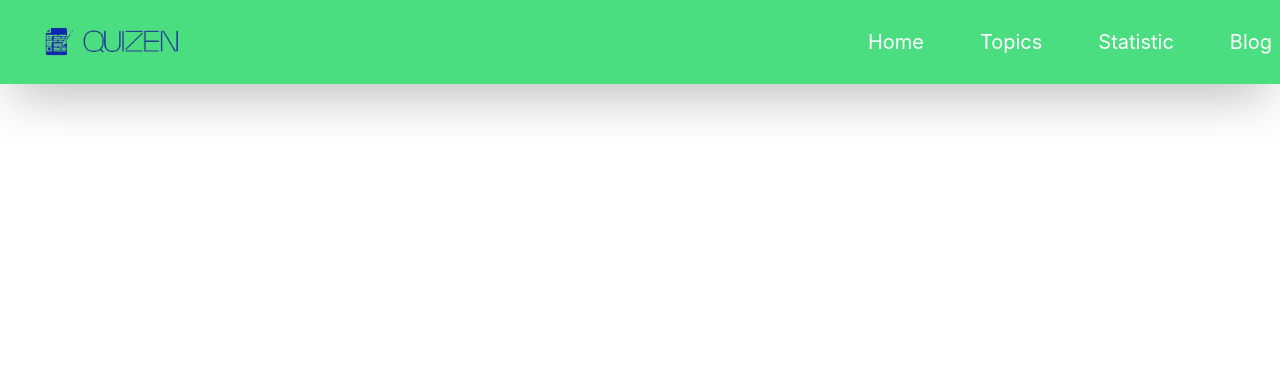
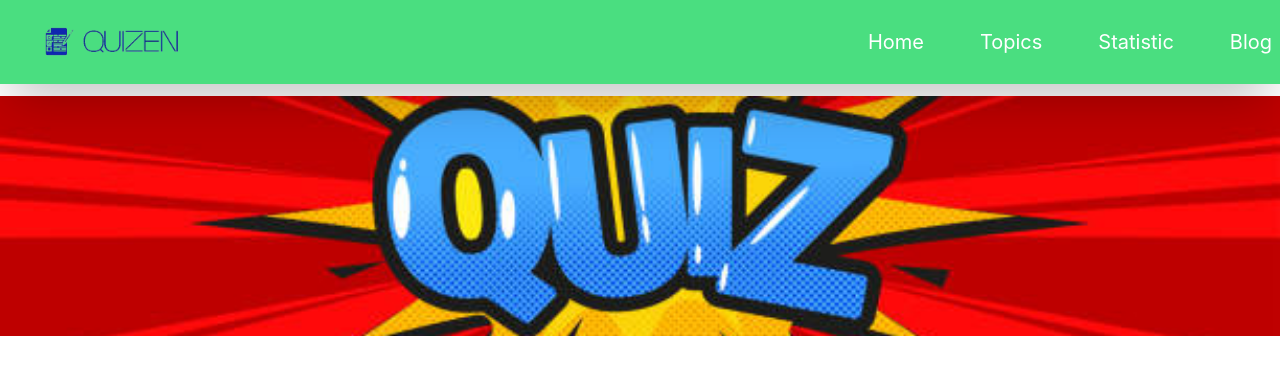
Before and after one commit to Arif-Hossan/quizen, a React (Create React App) app: page / in a window 1280 px wide. Shown: the top 374 px of the page. Built offline with nearby package versions, Linux system fonts and the light colour scheme.

Commit message:
some changes

```diff
--- a/src/App.js
+++ b/src/App.js
@@ -1,15 +1,21 @@
-import logo from './logo.svg';
-import './App.css';
-import Navbar from './components/Navbar/Navbar';
-import { BrowserRouter } from 'react-router-dom';
+import "./App.css";
+import Navbar from "./components/Navbar/Navbar";
+import { Route, Routes } from "react-router-dom";
+import Home from "./components/Home/Home";
+import Topics from "./components/Topics/Topics";
+import { topicsLoader } from "./DataLoader/topicsLoader";
 
 function App() {
   return (
-    <BrowserRouter>
-    <div className="App">
-       <Navbar></Navbar>
-    </div>
-    </BrowserRouter>
+
+      <div className="App">
+        <Navbar></Navbar>
+        <Routes>
+          <Route path="/" element={<Home></Home>}></Route>
+          <Route path="/home" element={<Home></Home>}></Route>
+          <Route path="topics" loader={topicsLoader} element={<Topics></Topics>}></Route>
+        </Routes>
+      </div>
 
   );
 }
--- /dev/null
+++ b/src/DataLoader/topicsLoader.js
@@ -0,0 +1,5 @@
+export const topicsLoader = async () =>{
+    const topicsObject = await fetch ('https://openapi.programming-hero.com/api/quiz');
+    console.log(topicsObject.data);
+
+}
--- /dev/null
+++ b/src/components/Home/Home.js
@@ -0,0 +1,12 @@
+import React from 'react';
+import quizbanner from '../../images/quizbanner.jpg'
+const Home = () => {
+
+    return (
+        <section className='mt-24'>
+           <img src={quizbanner} className='h-60 w-full object-cover' alt="banner"/>
+        </section>
+    );
+};
+
+export default Home;
--- /dev/null
+++ b/src/components/Topics/Topics.js
@@ -0,0 +1,18 @@
+import React from 'react';
+import { useLoaderData, useRouteLoaderData } from 'react-router-dom';
+
+const Topics = () => {
+    try{
+        const topics = useLoaderData();
+    console.log(topics);
+    } catch(error){
+        console.log(error);
+    }
+    return (
+        <div className='mt-20'>
+
+        </div>
+    );
+};
+
+export default Topics;
--- a/src/index.js
+++ b/src/index.js
@@ -1,13 +1,16 @@
-import React from 'react';
-import ReactDOM from 'react-dom/client';
-import './index.css';
-import App from './App';
-import reportWebVitals from './reportWebVitals';
+import React from "react";
+import ReactDOM from "react-dom/client";
+import "./index.css";
+import App from "./App";
+import reportWebVitals from "./reportWebVitals";
+import { BrowserRouter } from "react-router-dom";
 
-const root = ReactDOM.createRoot(document.getElementById('root'));
+const root = ReactDOM.createRoot(document.getElementById("root"));
 root.render(
   <React.StrictMode>
-    <App />
+    <BrowserRouter>
+      <App/>
+    </BrowserRouter>
   </React.StrictMode>
 );
 
```
Also changed, not shown: src/images/quizbanner.jpg (added).
